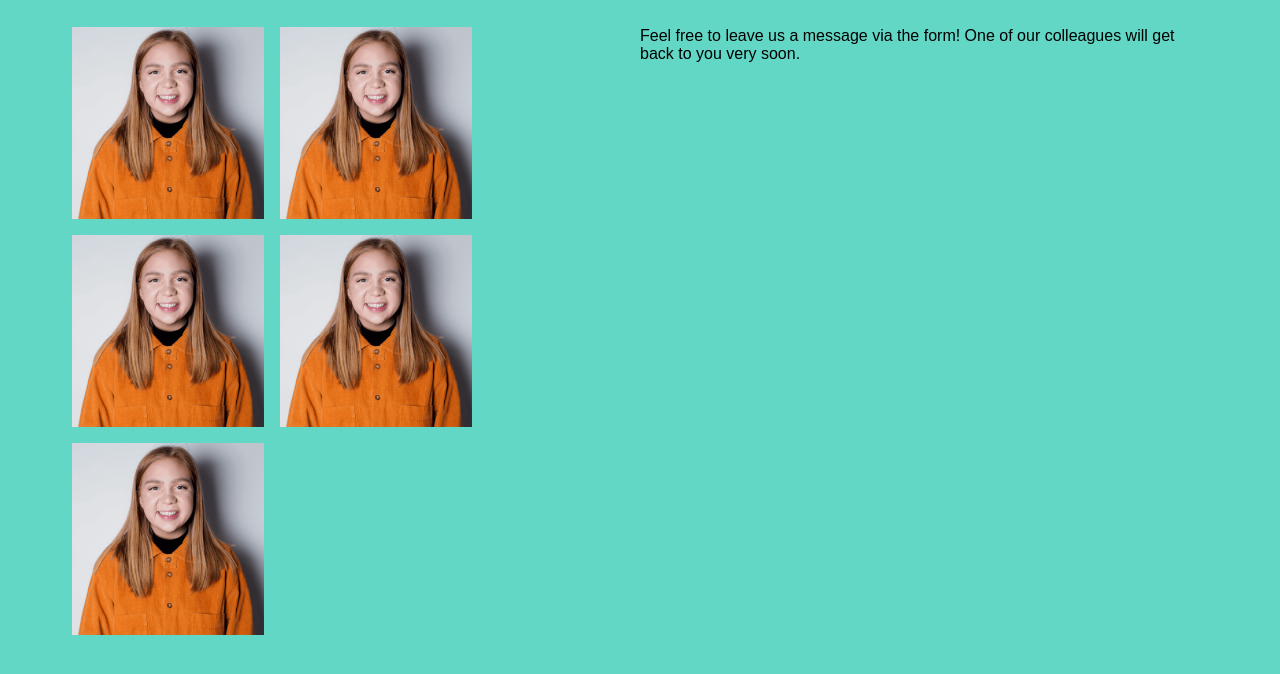
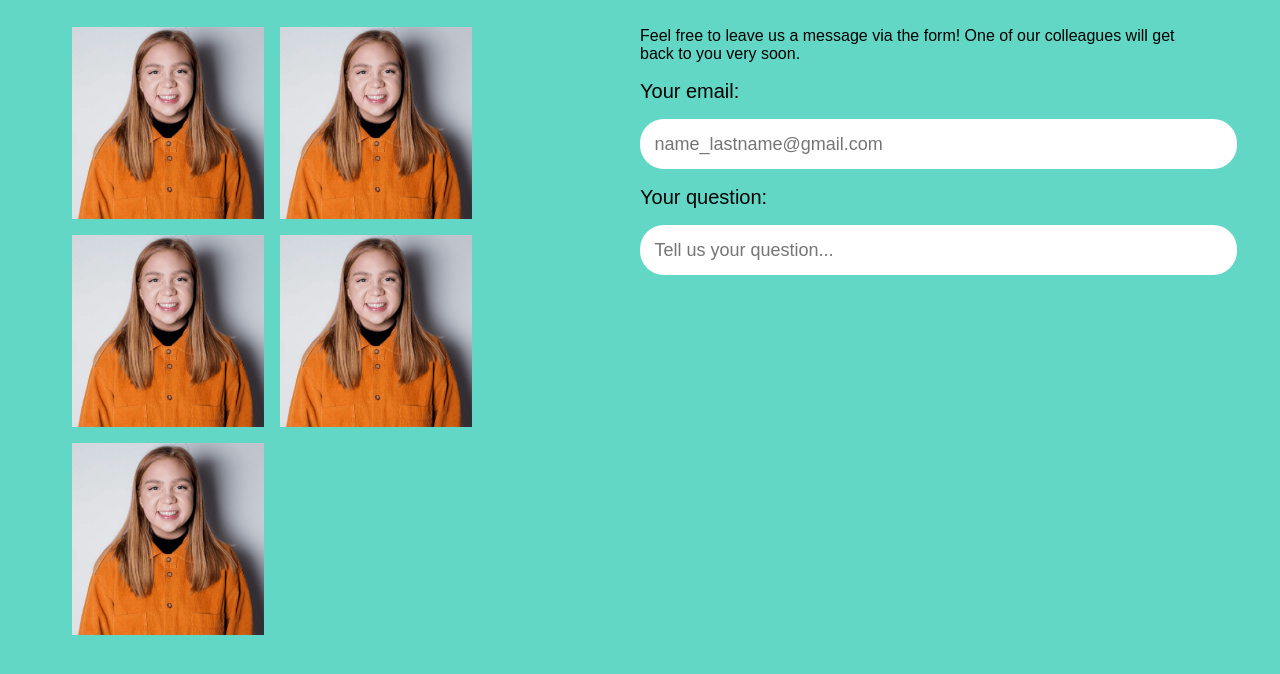
Before and after one commit to AgataLub/cherrypop, a plain HTML site: page contact.html in a window 1280 px wide. Shown: the part 230-904 px from the top of the page. Drawn offline with Linux system fonts and the light colour scheme; a web font is replaced by a local one.

Commit message:
form added

```diff
--- a/contact.css
+++ b/contact.css
@@ -19,9 +19,7 @@
     font-weight: 300;
 }
 
-  main {
-
-}
+main {}
 
 nav {
     margin-top: 2rem;
@@ -49,6 +47,11 @@
 
 a:active {
     text-decoration: underline;
+}
+
+h2 {
+    font-weight: 300;
+    font-size: 20px;
 }
 
 .team {
@@ -79,6 +82,18 @@
 }
 
 
+.form >h2 {
+    font-weight: 100;
+}
+
+input {
+    border-radius: 1.5rem;
+    padding: .9rem;
+    border-style: none;
+    font-size: 18px;
+    width: 100%;
+
+}
 
 
 
--- a/contact.html
+++ b/contact.html
@@ -56,9 +56,22 @@
             <div class="questions-text">
 
                 <p>Feel free to leave us a message via the form! One of our colleagues will get back to you very soon.</p>
+            </div>
+
+            <div class="form-container">
+                <div class="form">
+                    <h2>Your email:</h2>
+                    <input type="text" placeholder="name_lastname@gmail.com">
+                </div>
+
+                <div class="form">
+                <h2>Your question:</h2>
+                    <input type="text" placeholder="Tell us your question...">
+                </div>
+
+
 
             </div>
-
         </div>
 
 
```
Lines whose indentation alone changed are shown as unchanged.
